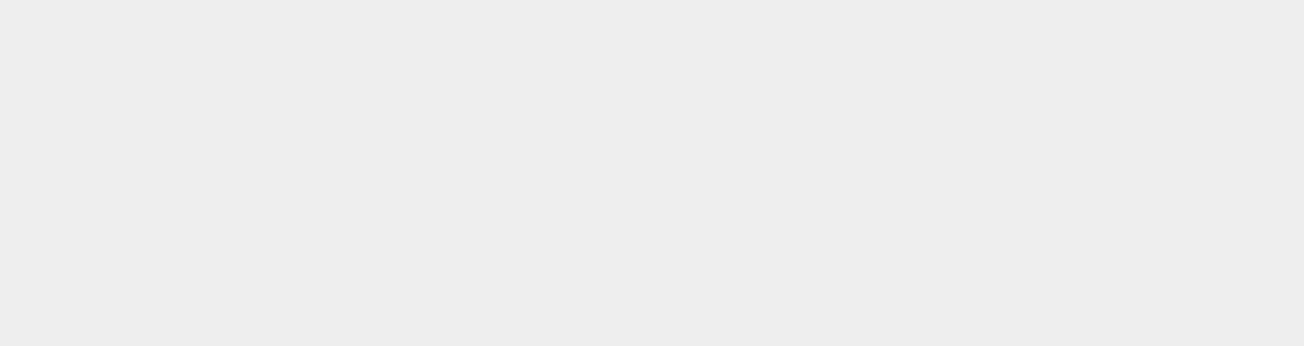
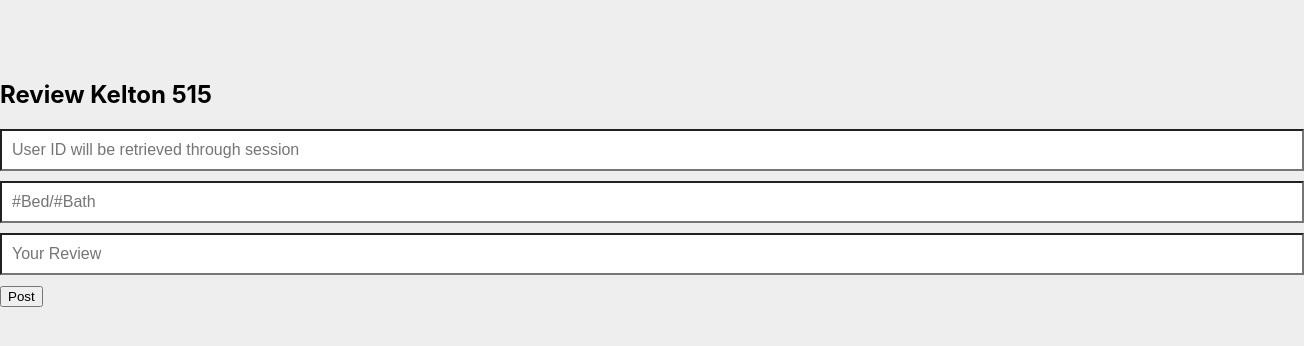
Before and after one commit to cs188-software-design-security-w20/team-project-cs188-spring21-complex, a React (Create React App) app in the folder client/: page /newreview in a window 1280 px wide. Shown: the top 346 px of the page, 1304 px wide, since content can reach past the window. Built offline with nearby package versions, Linux system fonts and the light colour scheme.

Commit message:
end-to-end request for posting review

```diff
--- a/client/src/App.js
+++ b/client/src/App.js
@@ -3,6 +3,7 @@ import Home from './pages/Home'
 import Login from './pages/Login'
 import Registration from './pages/Registration'
 import UserProfile from './pages/UserProfile'
+import ApartmentReview from './pages/ApartmentReview'
 import { Route } from 'react-router-dom'
 
 function App() {
@@ -12,6 +13,7 @@ function App() {
       <Route exact path="/login" component={Login} />
       <Route exact path="/registration" component={Registration} />
       <Route exact path="/user-profile" component={UserProfile} />
+      <Route exact path="/newreview" component={ApartmentReview} />
     </div>
   );
 }
--- /dev/null
+++ b/client/src/pages/ApartmentReview.js
@@ -0,0 +1,40 @@
+import React, { useState } from "react";
+
+function ApartmentReview() {
+
+    const [review, setReview] = useState({});
+
+    const postReview = (e) => {
+        e.preventDefault();
+        console.log(review);
+        fetch('http://localhost:3000/apartment/review/1', {
+            method: 'POST',
+            headers: { 'Content-Type': 'application/json' },
+            body: JSON.stringify(review)
+        })
+        .then(response => response.json())
+        .then(response => {
+            console.log(response);
+        })
+        .catch(err => alert(err));
+    }
+
+    return (
+        <div>
+            <div className="wrapper">
+                <form className="form-review" onSubmit={postReview}>
+                    <h2 className="form-review-heading">Review Kelton 515</h2>
+                    <input type="text" className="form-control" name="user_id" placeholder="User ID will be retrieved through session"
+                            onChange = {e => setReview({... review, user_id: e.target.value})} />
+                    <input type="text" className="form-control" name="bedbath" placeholder="#Bed/#Bath" required=""
+                            onChange = {e => setReview({... review, bedbath: e.target.value})} />
+                    <input type="text" className="form-control" name="review" placeholder="Your Review" required=""
+                            onChange = {e => setReview({... review, review_text: e.target.value})} />
+                    <button type="submit">Post</button>
+                </form>
+            </div>
+        </div>
+    );
+}
+
+export default ApartmentReview;
```
Also changed, not shown: 2 other files (tests, documents, lock files or other folders).
